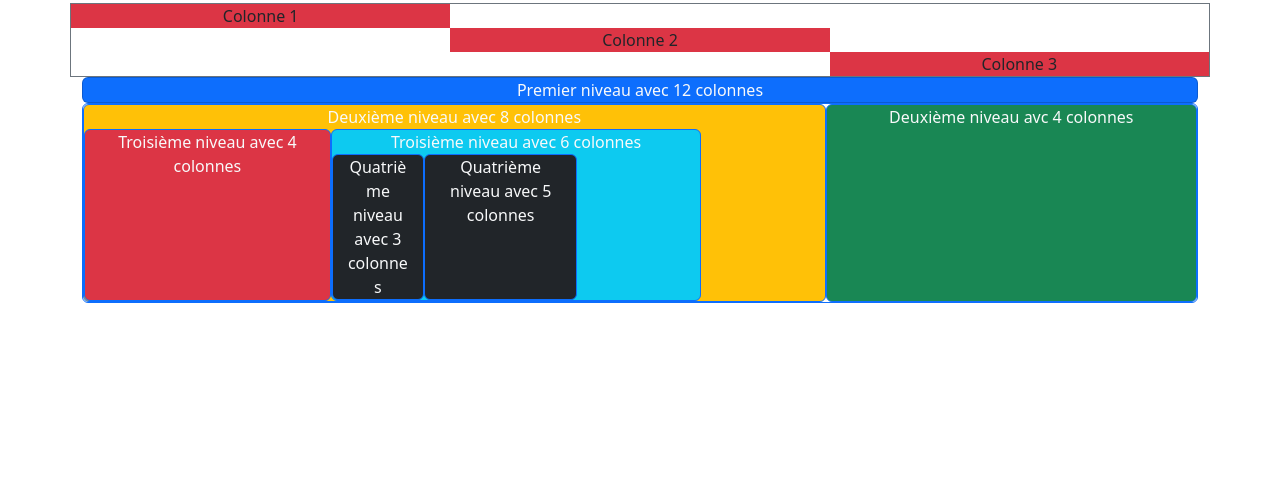
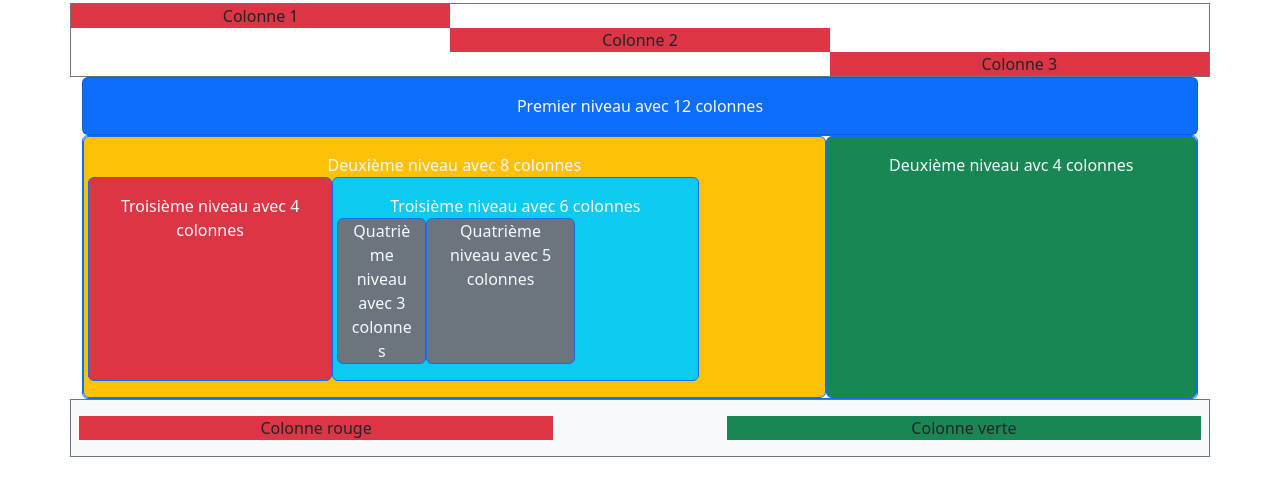
Before and after one commit to LaurentTeyssier/adrar_lt, a plain HTML site: page 5_Exercices_En_Cours_Formation/bootstrap/bootstrap_3/index.html in a window 1280 px wide. Shown: the part 53-548 px from the top of the page. Drawn offline with nearby package versions, Linux system fonts and the light colour scheme.

Commit message:
bootstrap 3

```diff
--- a/5_Exercices_En_Cours_Formation/bootstrap/bootstrap_3/index.html
+++ b/5_Exercices_En_Cours_Formation/bootstrap/bootstrap_3/index.html
@@ -28,25 +28,33 @@
     <div class="container text-center text-light">
         <div class="container">
             <div class="row">
-                <div class="col-12 bg-primary card text-light">Premier niveau avec 12 colonnes</div>
+                <div class="col-12 bg-primary card text-light p-3">Premier niveau avec 12 colonnes</div>
             </div>
         </div>
         <div class="container text-center card text-light border border-primary">
             <div class="row">
-                <div class="col-8 bg-warning card text-light border border-primary">Deuxième niveau avec 8 colonnes
+                <div class="col-8 bg-warning card text-light border border-primary p-3">Deuxième niveau avec 8 colonnes
                     <div class="row">
-                        <div class="col-4 bg-danger card text-light border border-primary">Troisième niveau avec 4 colonnes</div>
-                        <div class="col-6 bg-info card text-light border border-primary">Troisième niveau avec 6 colonnes
+                        <div class="col-4 bg-danger card text-light border border-primary p-3">Troisième niveau avec 4 colonnes</div>
+                        <div class="col-6 bg-info card text-light border border-primary p-3">Troisième niveau avec 6 colonnes
                             <div class="row">
-                                <div class="col-3 bg-dark card text-light border border-primary">Quatrième niveau avec 3 colonnes</div>
-                                <div class="col-5 bg-dark card text-light border border-primary">Quatrième niveau avec 5 colonnes</div>
+                                <div class="col-3 bg-secondary card text-light border border-primary">Quatrième niveau avec 3 colonnes</div>
+                                <div class="col-5 bg-secondary card text-light border border-primary">Quatrième niveau avec 5 colonnes</div>
                             </div>
                         </div>
                     </div>
                 </div>
-                <div class="col-4 bg-success card border border-primary text-light">Deuxième niveau avc 4 colonnes</div>
+                <div class="col-4 bg-success card border border-primary text-light p-3">Deuxième niveau avc 4 colonnes</div>
             </div>
 
+        </div>
+    </div>
+
+    <div class="container border border-secondary bg-light">
+        <!-- use justify-content-between in .container instead of .me-auto and .ms-auto in .col-5 -->
+        <div class="row pt-3 pb-3">
+            <div class="col-5 ms-2 me-auto bg-danger text-center">Colonne rouge</div>
+            <div class="col-5 me-2 ms-auto bg-success text-center">Colonne verte</div>
         </div>
     </div>
 
```
